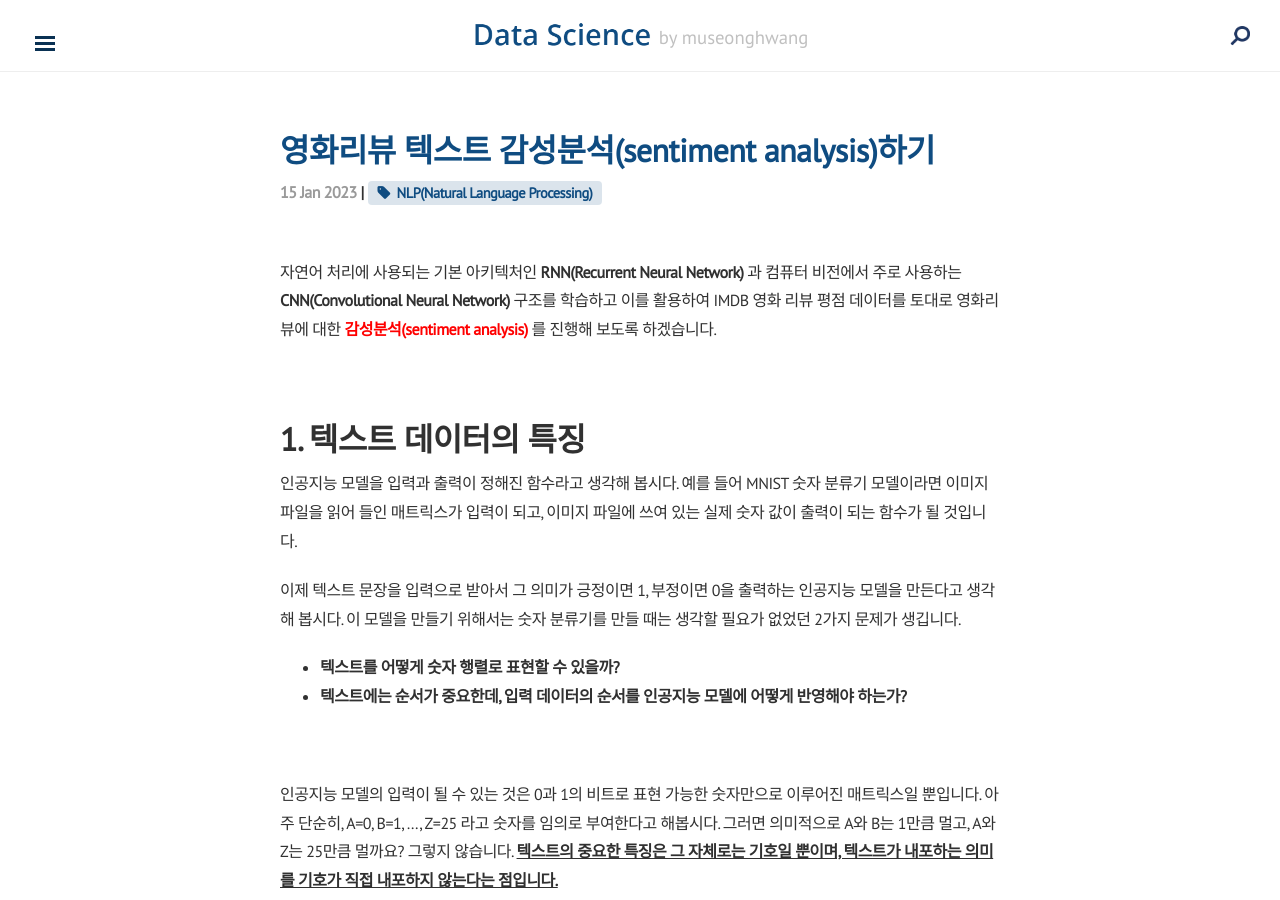
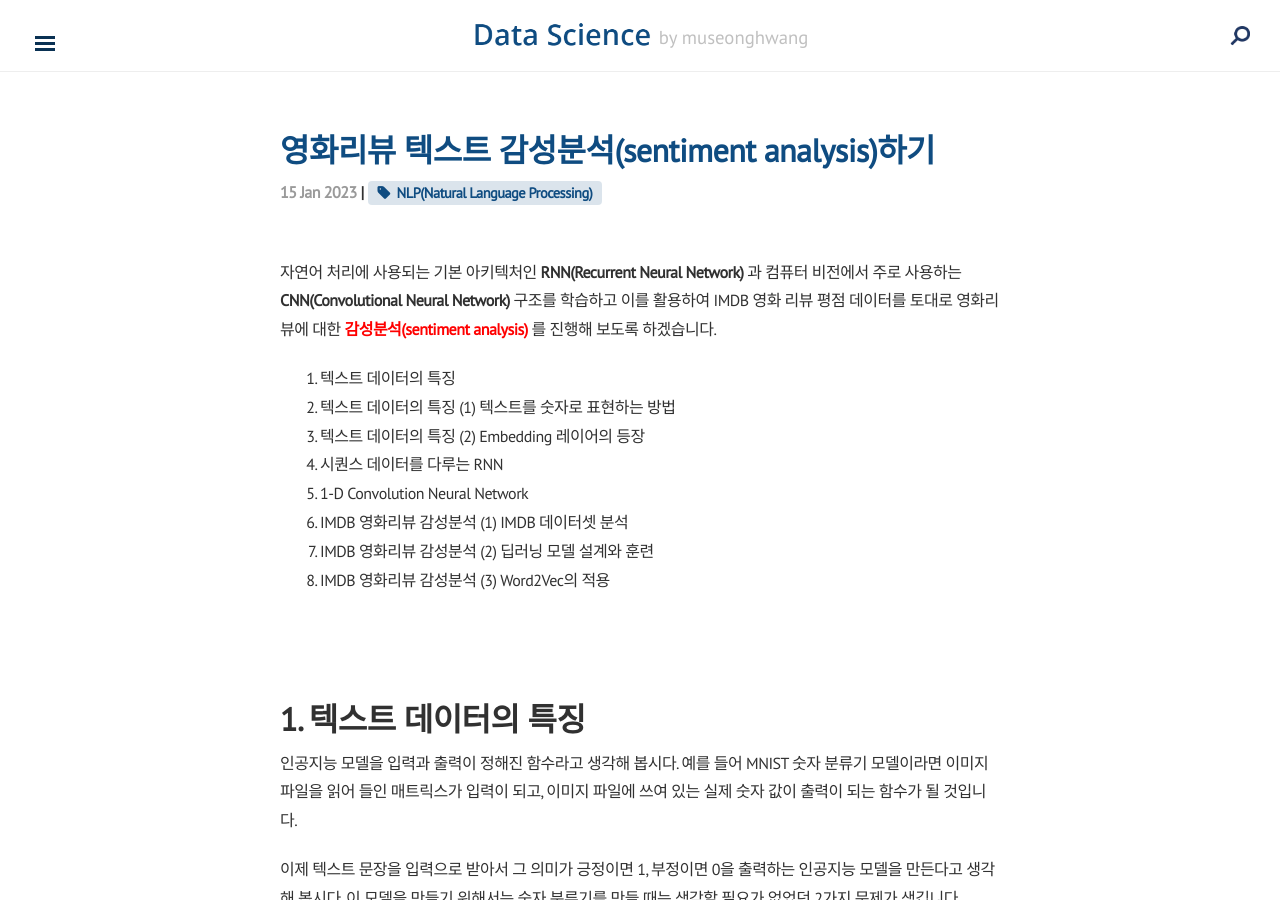
Before and after one commit to museonghwang/museonghwang.github.io, a Jekyll site: the page built from _posts/2023-01-15-nlp-sentiment-analysis.md, in a window 1280 px wide and 900 px high. Built offline with Jekyll 4.4.1, drawn with Linux system fonts in a browser that asks for light colours; nearby versions of some CDN libraries; some of the changed text lies outside the part shown.

Commit message:
nlp sentiment analysis Update

````diff
--- a/_posts/2023-01-15-nlp-sentiment-analysis.md
+++ b/_posts/2023-01-15-nlp-sentiment-analysis.md
@@ -7,12 +7,19 @@ tag: NLP(Natural Language Processing)
 
 
 
-
-
 자연어 처리에 사용되는 기본 아키텍처인 **RNN(Recurrent Neural Network)** 과 컴퓨터 비전에서 주로 사용하는 **CNN(Convolutional Neural Network)** 구조를 학습하고 이를 활용하여 IMDB 영화 리뷰 평점 데이터를 토대로 영화리뷰에 대한 **<span style="color:red">감성분석(sentiment analysis)</span>** 를 진행해 보도록 하겠습니다.
 
+1. 텍스트 데이터의 특징
+2. 텍스트 데이터의 특징 (1) 텍스트를 숫자로 표현하는 방법
+3. 텍스트 데이터의 특징 (2) Embedding 레이어의 등장
+4. 시퀀스 데이터를 다루는 RNN
+5. 1-D Convolution Neural Network
+6. IMDB 영화리뷰 감성분석 (1) IMDB 데이터셋 분석
+7. IMDB 영화리뷰 감성분석 (2) 딥러닝 모델 설계와 훈련
+8. IMDB 영화리뷰 감성분석 (3) Word2Vec의 적용
+
 <br>
-
+<br>
 
 
 
@@ -144,7 +151,7 @@ print(get_encoded_sentence('i eat lunch', word_to_index))
 
 **get_encoded_sentence** 함수를 통해 아래와 같이 매핑된 것이 확인할 수 있습니다.
 
-- **<BOS>** -> 1
+- **'<BOS>'** -> 1
 - **i** -> 3
 - **eat** -> 6
 - **lunch** -> 7
@@ -283,7 +290,7 @@ ValueError: Failed to convert a NumPy array to a Tensor (Unsupported object type
 <br>
 
 
-실행해 보니 에러가 발생합니다. 왜 그럴까요? 주의해야 할 점이 있는데, **<span style="color:red">Embedding 레이어의 input이 되는 문장 벡터는 그 길이가 일정 해야 합니다.</span>** **raw_inputs** 의 **3개 벡터의 길이** 는 각각 **4, 4, 5** 입니다. Tensorflow에서는 **tf.keras.preprocessing.sequence.pad_sequences** 라는 편리한 함수를 통해 문장 벡터 뒤에 **<span style="color:red">패딩(<PAD>)</span>** 을 추가하여 **<u>길이를 일정하게 맞춰주는 기능을 제공</u>** 합니다.
+실행해 보니 에러가 발생합니다. 왜 그럴까요? 주의해야 할 점이 있는데, **<span style="color:red">Embedding 레이어의 input이 되는 문장 벡터는 그 길이가 일정 해야 합니다.</span>** **raw_inputs** 의 **3개 벡터의 길이** 는 각각 **4, 4, 5** 입니다. Tensorflow에서는 **tf.keras.preprocessing.sequence.pad_sequences** 라는 편리한 함수를 통해 문장 벡터 뒤에 **<span style="color:red">패딩('<PAD>')</span>** 을 추가하여 **<u>길이를 일정하게 맞춰주는 기능을 제공</u>** 합니다.
 ```py
 raw_inputs = tf.keras.preprocessing.sequence.pad_sequences(
     raw_inputs,
@@ -703,7 +710,7 @@ print(x_train.shape)
 
 # 7. IMDB 영화리뷰 감성분석 (2) 딥러닝 모델 설계와 훈련
 
-**model** 훈련 전에, 훈련용 데이터셋 25000건 중 10000건을 분리하여 ***검증셋(validation set)** 으로 사용하도록 합니다. 적절한 validation 데이터는 몇 개가 좋을지 고민해 봅시다.
+**model** 훈련 전에, 훈련용 데이터셋 25000건 중 10000건을 분리하여 **검증셋(validation set)** 으로 사용하도록 합니다. 적절한 validation 데이터는 몇 개가 좋을지 고민해 봅시다.
 ```py
 # validation set 10000건 분리
 x_val = x_train[:10000]
````
Also changed, not shown: other parts of _posts/2023-01-15-nlp-sentiment-analysis.md (+1 -1 lines).
